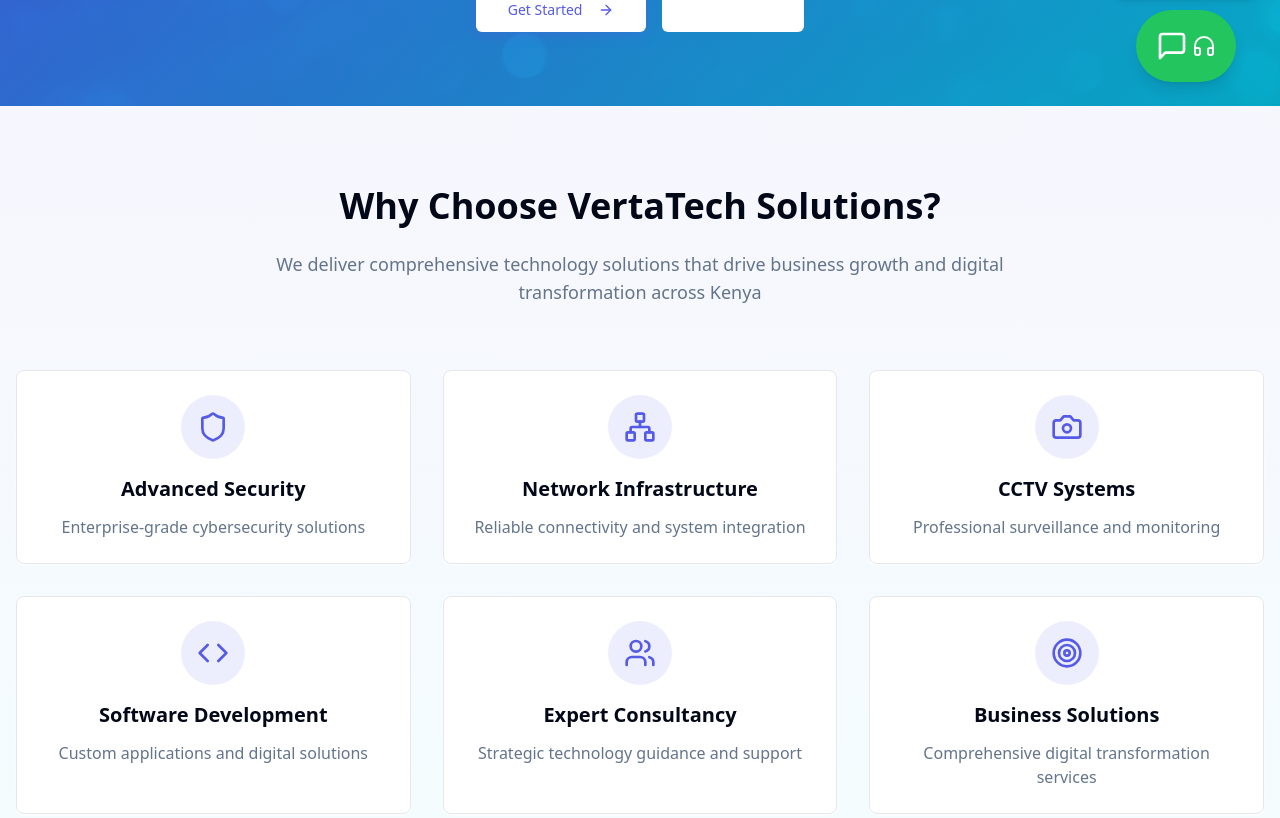
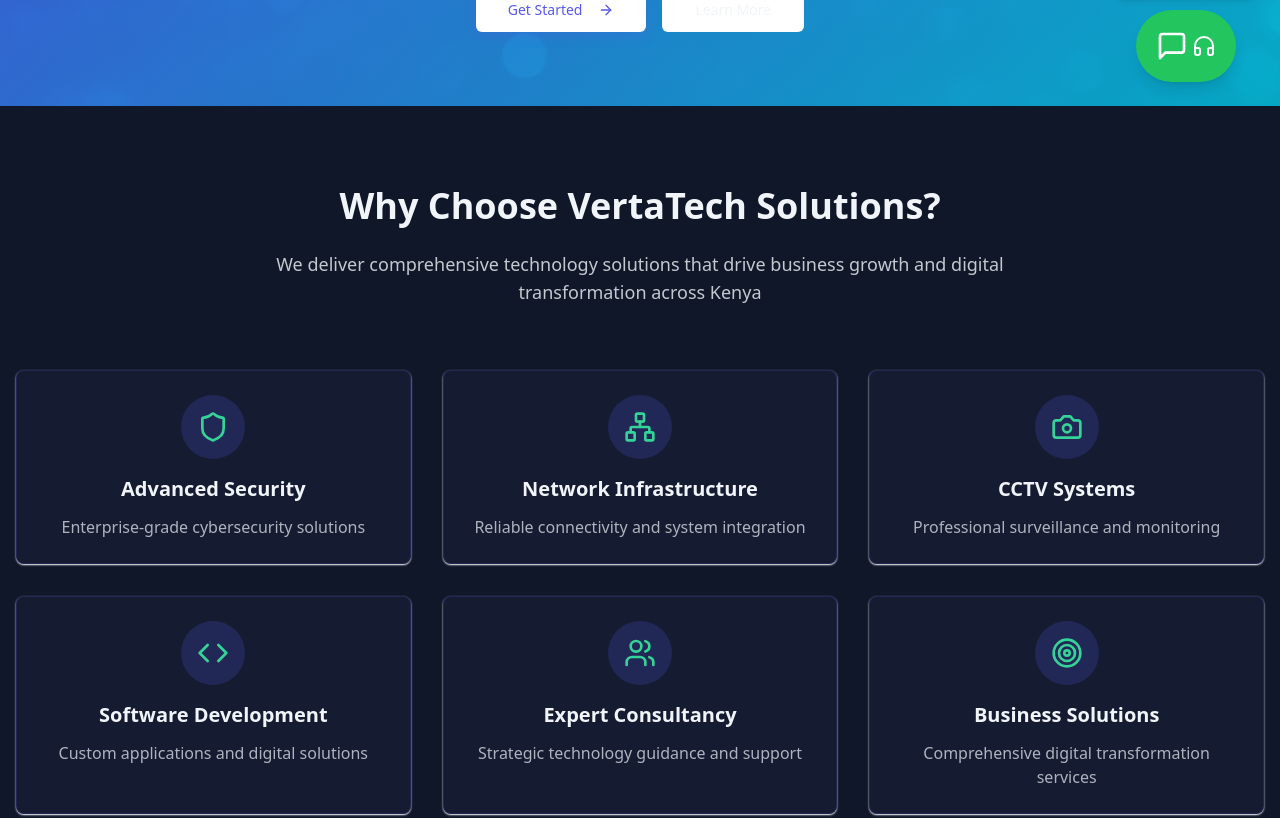
Before and after one commit to vertatech/verta-tech-solutions, a React (Vite) app: page / in a window 1280 px wide. Shown: the part 694-1512 px from the top of the page. Built offline with nearby package versions, Linux system fonts and the light colour scheme.

Commit message:
Refine homepage professionalism
Adjusted homepage colors, replacing white with a more professional color scheme for a polished look.

```diff
--- a/src/index.css
+++ b/src/index.css
@@ -39,11 +39,15 @@
 
     /* VertaTech Custom Design Tokens */
     --gradient-hero: linear-gradient(135deg, hsl(238 75% 62%), hsl(188 85% 52%));
-    --gradient-subtle: linear-gradient(180deg, hsl(238 75% 62% / 0.05), hsl(188 85% 52% / 0.05));
+    --gradient-subtle: linear-gradient(180deg, hsl(238 75% 62% / 0.08), hsl(188 85% 52% / 0.08));
+    --gradient-professional: linear-gradient(135deg, hsl(222 47% 11%), hsl(231 36% 17%));
     --teal: 188 85% 52%; /* Teal #06B6D4 */
-    --nav-bg: 0 0% 100% / 0.95;
-    --hero-text: 0 0% 100%;
-    --service-icon-bg: 0 0% 100% / 0.1;
+    --nav-bg: 222 47% 11% / 0.95; /* Professional dark blue */
+    --hero-text: 210 40% 96%; /* Off-white for better readability */
+    --service-icon-bg: 238 75% 62% / 0.1;
+    --professional-bg: 222 47% 11%; /* Deep blue */
+    --professional-secondary: 231 36% 17%; /* Lighter professional blue */
+    --professional-accent: 210 40% 96%; /* Light professional gray */
 
     /* Shadows */
     --shadow-soft: 0 4px 20px hsl(238 75% 62% / 0.15);
--- a/src/pages/Index.tsx
+++ b/src/pages/Index.tsx
@@ -42,7 +42,7 @@ const Index = () => {
   ];
 
   return (
-    <div className="min-h-screen bg-background">
+    <div className="min-h-screen bg-professional-bg">
       <SEOHead
         title="VertaTech Solutions - Leading Kenya's Digital Transformation"
         description="Expert technology solutions in Kenya. Specializing in networking, security systems, CCTV installation, custom software development, and digital transformation services."
@@ -54,13 +54,13 @@ const Index = () => {
       <HeroSection />
 
       {/* Dynamic Features Section */}
-      <section className="py-20 bg-subtle-gradient">
+      <section className="py-20 bg-gradient-professional">
         <div className="container mx-auto px-4">
           <div className="text-center mb-16">
-            <h2 className="text-3xl md:text-4xl font-bold text-foreground mb-6">
+            <h2 className="text-3xl md:text-4xl font-bold text-professional-accent mb-6">
               Why Choose VertaTech Solutions?
             </h2>
-            <p className="text-lg text-muted-foreground max-w-3xl mx-auto">
+            <p className="text-lg text-professional-accent/80 max-w-3xl mx-auto">
               We deliver comprehensive technology solutions that drive business growth and digital transformation across Kenya
             </p>
           </div>
@@ -69,14 +69,14 @@ const Index = () => {
             {features.map((feature, index) => (
               <Card
                 key={index}
-                className="p-6 text-center shadow-card hover:shadow-soft transition-shadow duration-300"
+                className="p-6 text-center bg-professional-secondary/50 border-primary/20 shadow-card hover:shadow-soft transition-shadow duration-300 backdrop-blur-sm"
               >
                 <CardContent className="p-0">
-                  <div className="w-16 h-16 bg-primary/10 rounded-full flex items-center justify-center mx-auto mb-4">
-                    <feature.icon className="h-8 w-8 text-primary" />
+                  <div className="w-16 h-16 bg-primary/20 rounded-full flex items-center justify-center mx-auto mb-4">
+                    <feature.icon className="h-8 w-8 text-accent" />
                   </div>
-                  <h3 className="text-xl font-bold mb-3">{feature.title}</h3>
-                  <p className="text-muted-foreground">{feature.description}</p>
+                  <h3 className="text-xl font-bold mb-3 text-professional-accent">{feature.title}</h3>
+                  <p className="text-professional-accent/70">{feature.description}</p>
                 </CardContent>
               </Card>
             ))}
@@ -87,19 +87,19 @@ const Index = () => {
       <WorkShowcase />
 
       {/* YouTube Video Section with Autoplay */}
-      <section className="py-16 bg-subtle-gradient overflow-hidden">
+      <section className="py-16 bg-professional-secondary overflow-hidden">
         <div className="container mx-auto px-4">
           <div className="text-center mb-12">
-            <h2 className="text-3xl md:text-4xl font-bold text-foreground mb-4">
+            <h2 className="text-3xl md:text-4xl font-bold text-professional-accent mb-4">
               Watch Our Story
             </h2>
-            <p className="text-lg text-muted-foreground max-w-2xl mx-auto">
+            <p className="text-lg text-professional-accent/80 max-w-2xl mx-auto">
               Discover how VertaTech Solutions is transforming Kenya's digital landscape
             </p>
           </div>
 
           <div className="max-w-4xl mx-auto">
-            <div className="relative w-full h-0 pb-[56.25%] rounded-xl overflow-hidden shadow-soft">
+            <div className="relative w-full h-0 pb-[56.25%] rounded-xl overflow-hidden shadow-soft border border-primary/20">
               <iframe
                 ref={videoRef}
                 className="absolute top-0 left-0 w-full h-full"
--- a/tailwind.config.ts
+++ b/tailwind.config.ts
@@ -57,6 +57,9 @@ export default {
 				'nav-bg': 'hsl(var(--nav-bg))',
 				'teal': 'hsl(var(--teal))',
 				'service-icon-bg': 'hsl(var(--service-icon-bg))',
+				'professional-bg': 'hsl(var(--professional-bg))',
+				'professional-secondary': 'hsl(var(--professional-secondary))',
+				'professional-accent': 'hsl(var(--professional-accent))',
 				sidebar: {
 					DEFAULT: 'hsl(var(--sidebar-background))',
 					foreground: 'hsl(var(--sidebar-foreground))',
@@ -76,6 +79,7 @@ export default {
 			backgroundImage: {
 				'hero-gradient': 'var(--gradient-hero)',
 				'subtle-gradient': 'var(--gradient-subtle)',
+				'professional-gradient': 'var(--gradient-professional)',
 			},
 			boxShadow: {
 				'soft': 'var(--shadow-soft)',
```
